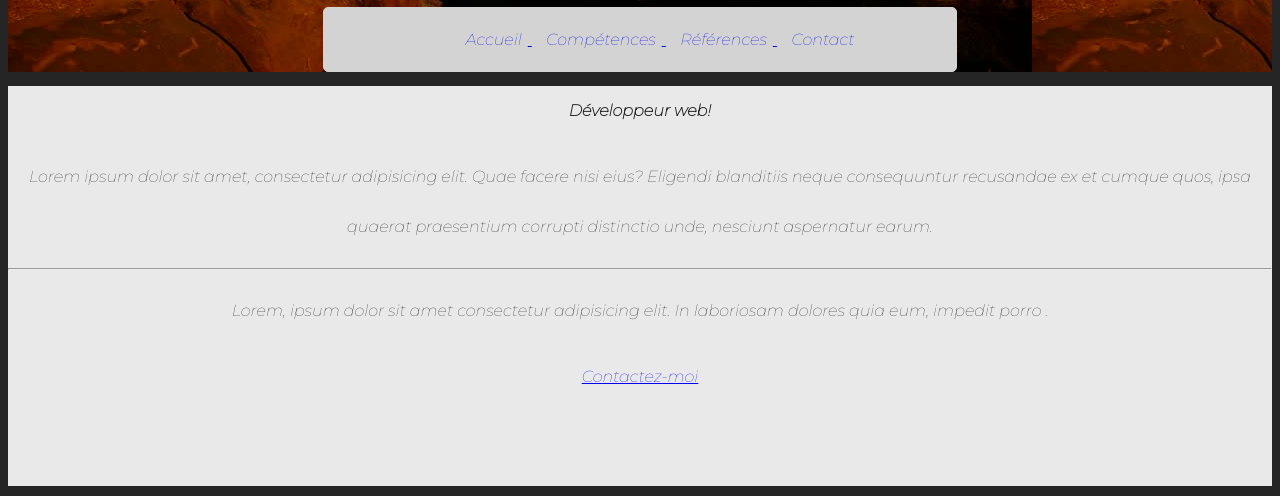
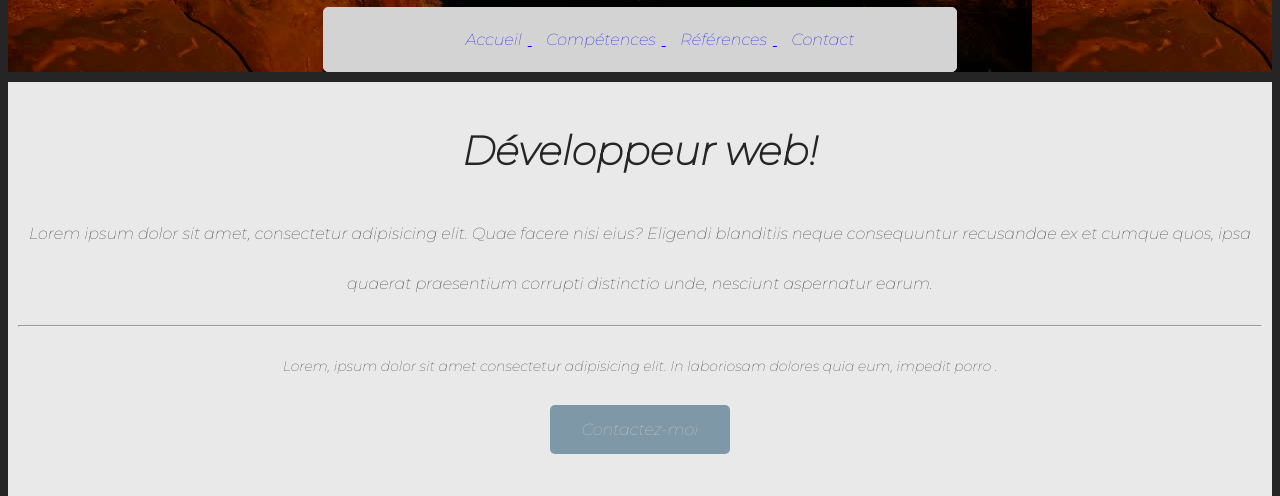
Before and after one commit to ea-augustin/Web-Static--HB, a plain HTML site: page CSS/CV/index.html in a window 1280 px wide. Shown: the part 287-783 px from the top of the page. Drawn offline with Linux system fonts and the light colour scheme.

Commit message:
Added features to the button

```diff
--- a/CSS/CV/styles/styles.css
+++ b/CSS/CV/styles/styles.css
@@ -22,11 +22,13 @@
     background: #000;
 }
 
+/*Added a background image to the header*/
 header {
     background-image: url("../img/bg-header.jpg");
     text-align: center;
 }
 
+/*added a background and a border to the nav bar*/
 nav {
     background-color: #d3d3d3;
     border:solid 1px;
@@ -36,25 +38,43 @@ nav {
     text-align: center;
 
 }
-
+ /*aligned elements in block*/
 ul li {
     display: inline-block;
     padding: 6px;
     font-size: 16px;
 
+}
 
+.display-1 {
 
+    font-size:40px;
 }
 
 #section {
     display: inline-block;
     padding: 10px;
 }
+/*adjusted the size of my paragraph*/
+hr ~ p {
+    font-size:14px;
+}
 
+
+/*vertical-align: middle;*/
 #welcome {
+    margin-top:10px;
     text-align:center;
-    margin-top: 0;
+    padding:10px;
     height:400px;
-    /*vertical-align: middle;*/
     line-height:50px;
 }
+
+/*Added a border and color to the btn*/
+.btn.blue {
+    border-radius: 5px 5px;
+    color:lightgray;
+    background-color:#7e98a7;
+    padding: 15px 32px;
+    text-decoration: none;
+}
```
